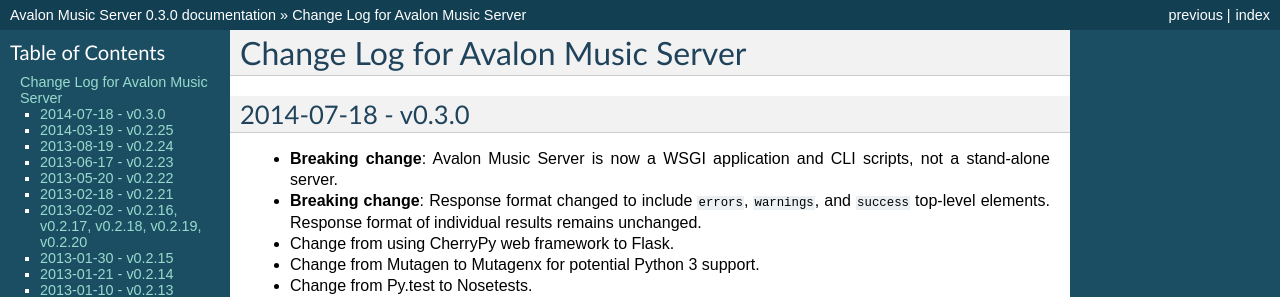
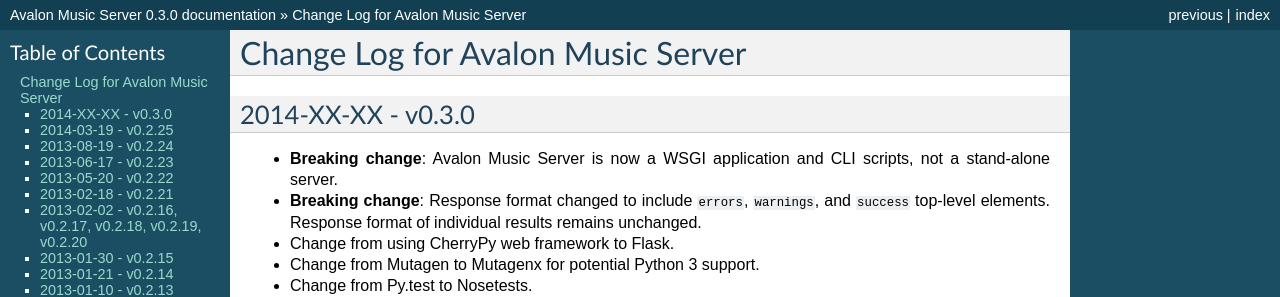
Before and after one commit to 56quarters/avalonms, a Sphinx documentation site: the page built from doc/source/changes.rst, in a window 1280 px wide and 900 px high. Shown: the top 297 px of the window. Built offline with Sphinx 7.4.7, drawn with Linux system fonts in a browser that asks for light colours.

Commit message:
Remove dates for release that is not out yet

```diff
--- a/doc/source/changes.rst
+++ b/doc/source/changes.rst
@@ -1,7 +1,7 @@
 Change Log for Avalon Music Server
 ==================================
 
-2014-07-18 - v0.3.0
+2014-XX-XX - v0.3.0
 -------------------
 * **Breaking change**: Avalon Music Server is now a WSGI application and CLI
   scripts, not a stand-alone server.
```
